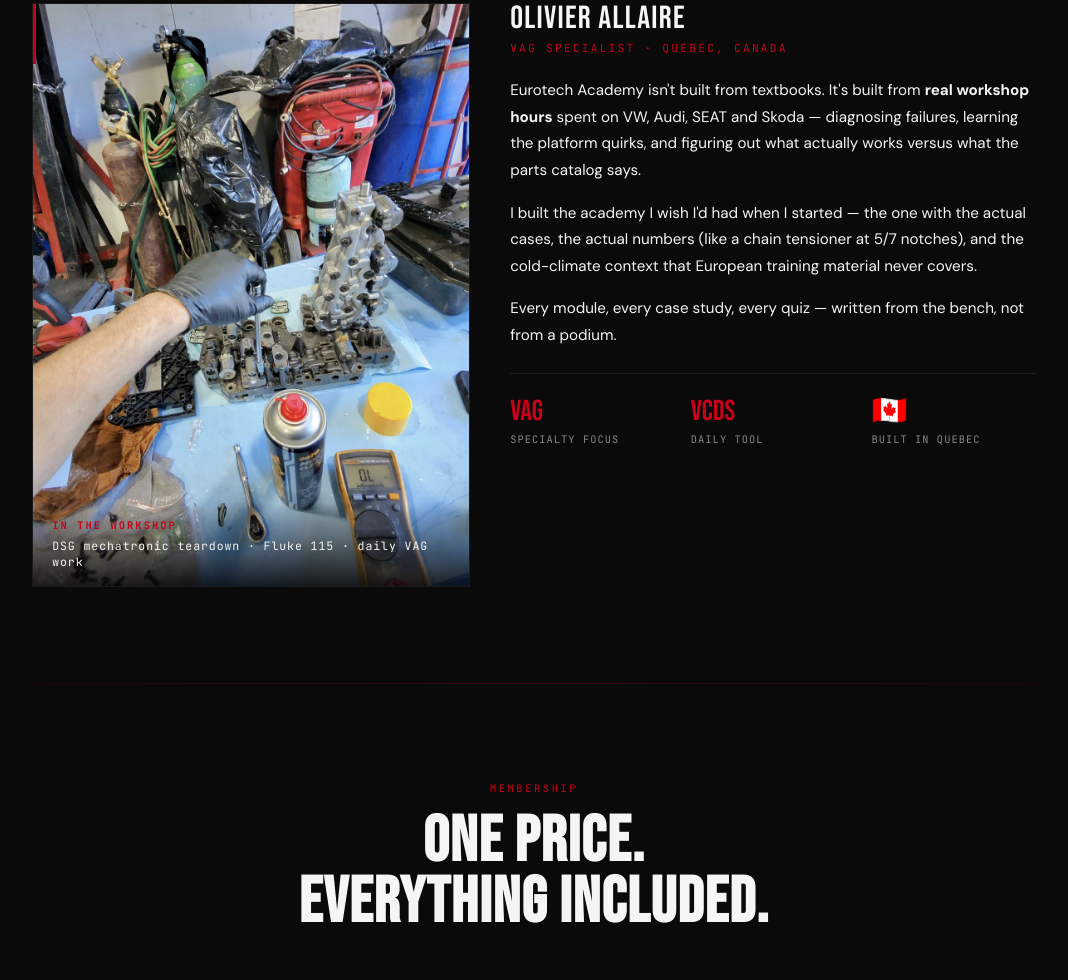
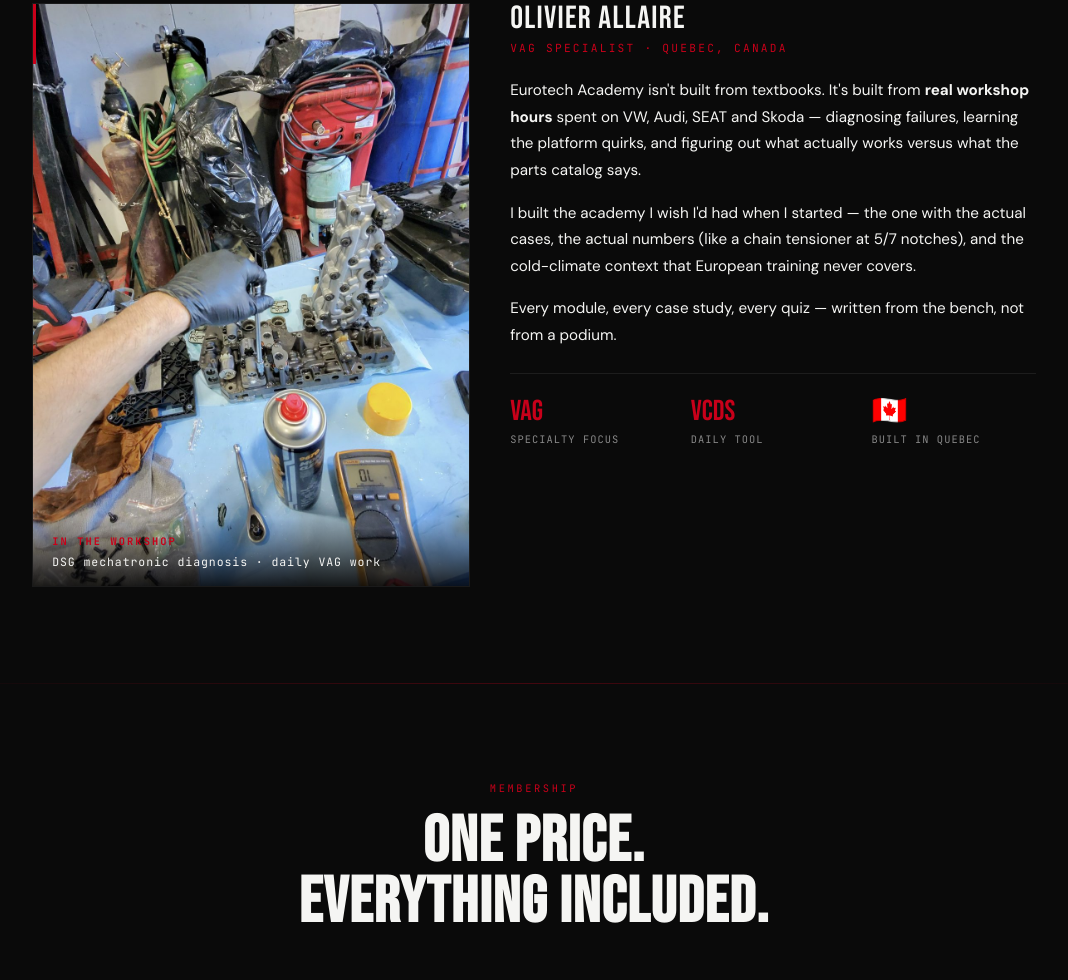
Before and after one commit to astroracinggear/eurotech-final, a website: page index.html in a window 1280 px wide. Shown: the part 4958-5938 px from the top of the page, without its empty margins (106-1174 px from the left). Drawn offline with Linux system fonts and the light colour scheme.

Commit message:
Update index.html

```diff
--- a/index.html
+++ b/index.html
@@ -418,7 +418,7 @@ h1{animation:fadeUp 0.6s 0.1s ease both}
       <img src="olivier-atelier.jpg" alt="Olivier Allaire — VAG Specialist, mécatronique DSG en cours">
       <div class="about-photo-caption">
         <strong data-en="In the workshop" data-fr="À l'atelier">In the workshop</strong>
-        <span data-en="DSG mechatronic teardown · Fluke 115 · daily VAG work" data-fr="Démontage mécatronique DSG · Fluke 115 · job VAG quotidien">DSG mechatronic teardown · Fluke 115 · daily VAG work</span>
+        <span data-en="DSG mechatronic diagnosis · daily VAG work" data-fr="Diagnostic mécatronique DSG · job VAG quotidien">DSG mechatronic diagnosis · daily VAG work</span>
       </div>
     </div>
 
@@ -428,7 +428,7 @@ h1{animation:fadeUp 0.6s 0.1s ease both}
 
       <p class="about-text" data-en="Eurotech Academy isn't built from textbooks. It's built from <strong>real workshop hours</strong> spent on VW, Audi, SEAT and Skoda — diagnosing failures, learning the platform quirks, and figuring out what actually works versus what the parts catalog says." data-fr="Eurotech Academy n'est pas construite à partir de manuels. Elle est construite à partir de <strong>vraies heures d'atelier</strong> passées sur VW, Audi, SEAT et Skoda — à diagnostiquer des défaillances, apprendre les particularités de la plateforme, et comprendre ce qui marche vraiment vs ce que dit le catalogue de pièces.">Eurotech Academy isn't built from textbooks. It's built from <strong>real workshop hours</strong> spent on VW, Audi, SEAT and Skoda — diagnosing failures, learning the platform quirks, and figuring out what actually works versus what the parts catalog says.</p>
 
-      <p class="about-text" data-en="I built the academy I wish I'd had when I started — the one with the actual cases, the actual numbers (like a chain tensioner at 5/7 notches), and the cold-climate context that European training material never covers." data-fr="J'ai bâti l'académie que j'aurais aimé avoir quand j'ai commencé — celle avec les vrais cas, les vrais chiffres (comme un tensionneur de chaîne à 5/7 coches), et le contexte de climat froid que le matériel de formation européen ne couvre jamais.">I built the academy I wish I'd had when I started — the one with the actual cases, the actual numbers (like a chain tensioner at 5/7 notches), and the cold-climate context that European training material never covers.</p>
+      <p class="about-text" data-en="I built the academy I wish I'd had when I started — the one with the actual cases, the actual numbers (like a chain tensioner at 5/7 notches), and the cold-climate context that European training never covers." data-fr="J'ai bâti l'académie que j'aurais aimé avoir quand j'ai commencé — celle avec les vrais cas, les vrais chiffres (comme un tensionneur de chaîne à 5/7 coches), et le contexte de climat froid que les formations européennes ne couvrent jamais.">I built the academy I wish I'd had when I started — the one with the actual cases, the actual numbers (like a chain tensioner at 5/7 notches), and the cold-climate context that European training never covers.</p>
 
       <p class="about-text" data-en="Every module, every case study, every quiz — written from the bench, not from a podium." data-fr="Chaque module, chaque étude de cas, chaque QCM — écrit du banc d'atelier, pas d'un podium.">Every module, every case study, every quiz — written from the bench, not from a podium.</p>
 
```
